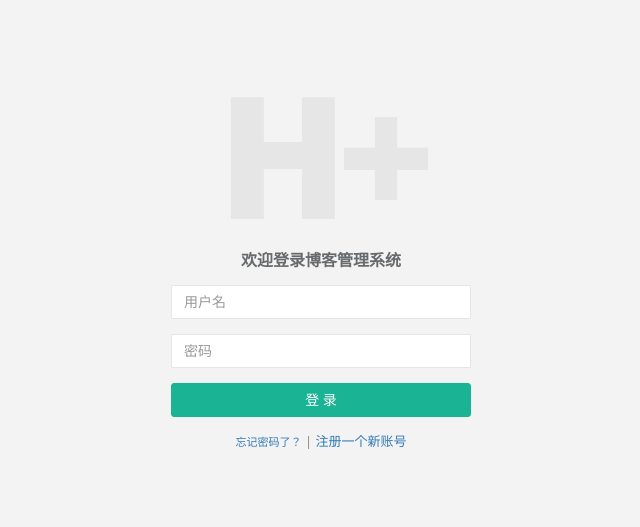
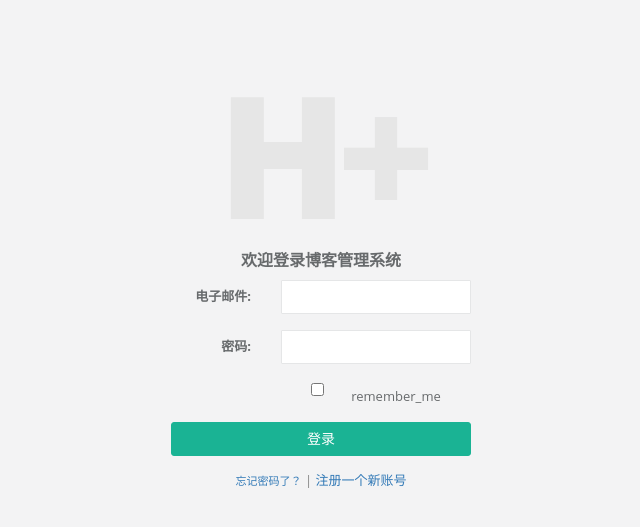
Before and after one commit to ralphdc/blog, a Flask app: page /login in a window 1280 px wide. Shown: the top 527 px of the page, without its empty margins (319-959 px from the left). Run offline with Flask 2, Linux system fonts and the light colour scheme; parts of the project's set-up code (start-up, migrations or seed data) failed here and were passed over; some libraries are stand-ins or nearby versions.

Commit message:
-------系统注册、登录功能完善---------

```diff
--- a/app/forms.py
+++ b/app/forms.py
@@ -33,5 +33,7 @@ class RegisterForm(FlaskForm):
 
 class LoginForm(FlaskForm):
 
-    email = StringField(label='电子邮件', validators=[DataRequired(message="请输入邮件地址"), Email(message="邮件地址格式错误！")])
-    password = PasswordField(label='密码', validators=[DataRequired(message="请输入密码"), Length(7, 20, message="密码长度请保持在7到20之间")])
+    email = StringField(label='电子邮件:', validators=[DataRequired(message="请输入邮件地址"), Email(message="邮件地址格式错误！")])
+    password = PasswordField(label='密码:', validators=[DataRequired(message="请输入密码"), Length(7, 20, message="密码长度请保持在7到20之间")])
+    remember_me = BooleanField(label='remember_me')
+    submit = SubmitField(label='登录')
--- a/app/templates/admin.html
+++ b/app/templates/admin.html
@@ -53,7 +53,6 @@
                             </li>
                             <li class="divider"></li>
                             <li>
-                                <a href="login.html">安全退出</a>
                             </li>
                         </ul>
                     </div>
@@ -142,7 +141,7 @@
                     </li>
                 </ul>
             </div>
-            <a href="login.html" class="roll-nav roll-right J_tabExit"><i class="fa fa fa-sign-out"></i> 退出</a>
+            <a href="{{ url_for('app_logout') }}" class="roll-nav roll-right J_tabExit"><i class="fa fa fa-sign-out"></i> 退出</a>
         </div>
         <div class="row J_mainContent" id="content-main">
             <iframe class="J_iframe" name="iframe0" width="100%" height="100%" src="/main" frameborder="0" data-id="index_v1.html" seamless></iframe>
--- a/app/templates/login.html
+++ b/app/templates/login.html
@@ -32,16 +32,48 @@
 
             </div>
             <h3>欢迎登录博客管理系统</h3>
+            <div>
+            {% for message in get_flashed_messages() %}
+            <div class="alert alert-warning">
+                {{ message }}
+            </div>
+            {% endfor %}
+        </div>
+            <form class="form-horizontal" method="POST" role="form" action="{{ url_for('app_login') }}">
+                {{ form.csrf_token() }}
+                <div class="form-group">
+                    <label for="username" class="col-sm-4 control-label">{{ form.email.label }}</label>
+                    <div class="col-sm-8">
+                        {{ form.email(class_="form-control", size=100) }}
+                    </div>
+                    <div class="col-sm-4">
+                        <span style="color: red;">{{ form.email.error }}</span>
+                    </div>
+                </div>
 
-            <form class="m-t" role="form" action="index.html">
                 <div class="form-group">
-                    <input type="email" class="form-control" placeholder="用户名" required="">
+                    <label for="password" class="col-sm-4 control-label">{{ form.password.label }}</label>
+                    <div class="col-sm-8">
+                        {{ form.password(class_="form-control") }}
+                    </div>
+                    <div class="col-sm-4">
+                        <span style="color: red;">{{ form.password.error }}</span>
+                    </div>
                 </div>
-                <div class="form-group">
-                    <input type="password" class="form-control" placeholder="密码" required="">
+
+                 <div class="form-group">
+                    <div class="col-sm-4">
+                    </div>
+                      <div class="col-sm-8">
+                        <div class="checkbox">
+                            <label>
+                              {{ form.remember_me(value='True') }} {{ form.remember_me.label }}
+                            </label>
+                        </div>
+                    </div>
                 </div>
-                <button type="submit" class="btn btn-primary block full-width m-b">登 录</button>
 
+                <p>{{ form.submit(class_="btn btn-primary block full-width m-b") }}</p>
 
                 <p class="text-muted text-center">
                     <a href="login.html#">
--- a/app/views.py
+++ b/app/views.py
@@ -2,10 +2,10 @@
 
 from app import app, db
 from flask import session, render_template, redirect, url_for, request, flash
-from .forms import RegisterForm
-from flask_login import logout_user, current_user, login_user
+from .forms import RegisterForm, LoginForm
+from flask_login import logout_user, current_user, login_user, logout_user, login_required
 from .models import User
-
+from werkzeug.urls import url_parse
 
 @app.before_request
 def before_request():
@@ -24,21 +24,40 @@ def app_index():
     return render_template('index.html')
 
 @app.route('/admin')
+@login_required
 def app_admin():
     return render_template('admin.html')
 
 @app.route('/main')
 def app_main():
+    print("%s" % current_user.user_name)
     return render_template('main.html')
 
-@app.route('/login')
+@app.route('/login', methods=['GET', 'POST'])
 def app_login():
 
     if current_user.is_authenticated:
-        return redirect(url_for('app_admin'))
+        return redirect(url_for('app_index'))
+    form = LoginForm()
+    if form.validate_on_submit():
+        email = form.email.data
+        password = form.password.data
 
+        UserModel = User.query.filter_by(user_email=email).first()
+        if UserModel is None or not UserModel.check_password(password):
+            flash("用户名或密码错误！")
+            return redirect(url_for('app_login'))
+        login_user(UserModel, remember=form.remember_me.data)
+        next_page = request.args.get('next')
+        if not next_page or url_parse(next_page).netloc != '':
+            next_page = url_for('app_admin')
+        return redirect(next_page)
+    elif form.errors:
+        for field_name, errors in form.errors.items():
+            for error in errors:
+                flash("{0} - {1}".format(field_name, error), category='error')
 
-    return render_template('login.html')
+    return render_template('login.html', form=form)
 
 @app.route('/logout')
 def app_logout():
@@ -52,7 +71,7 @@ def app_register():
         return redirect(url_for('app_admin'))
 
     error = None
-    form = RegisterForm(request.form)
+    form = RegisterForm()
     if form.validate_on_submit():
         try:
             user = User(
```
Also changed, not shown: app/__init__.py (+15 -2 lines), app/models.py (+17 -7 lines), config/Develop.py (+8 -0 lines), config/Product.py (+8 -0 lines).
